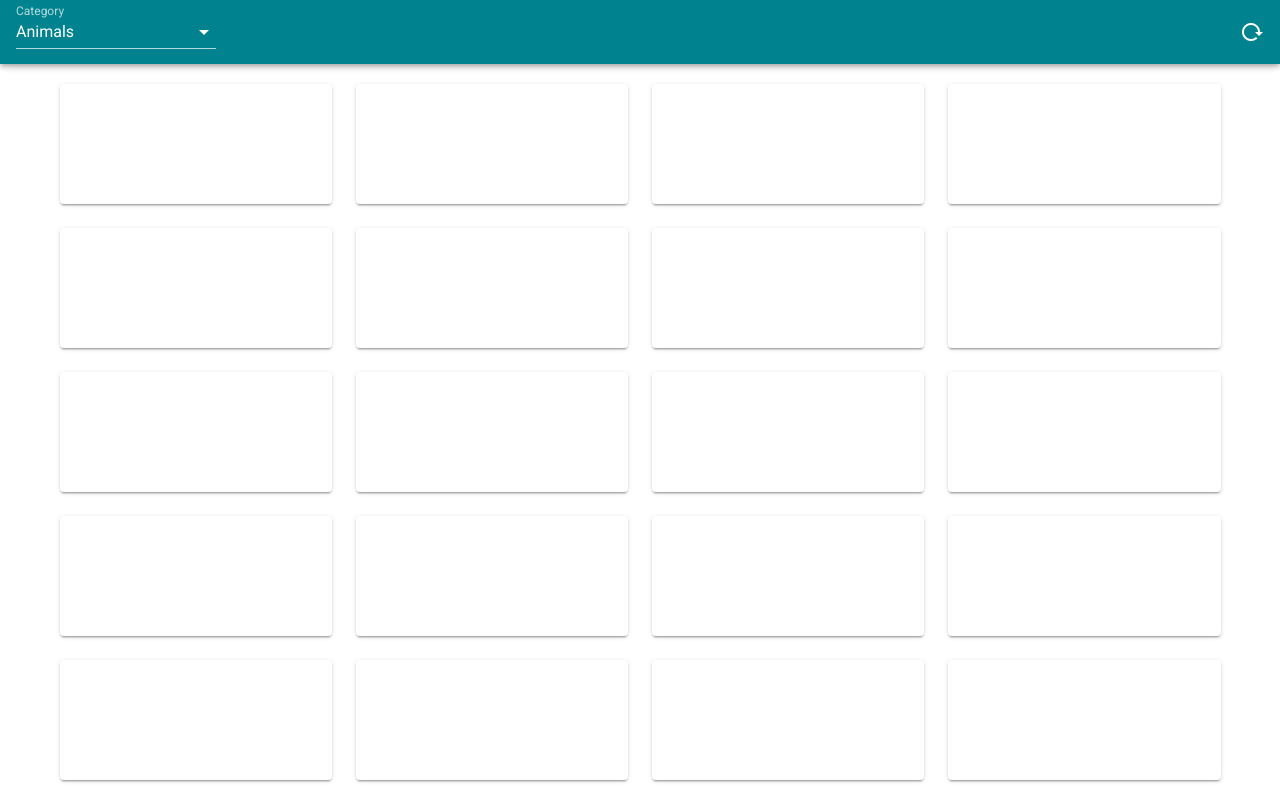
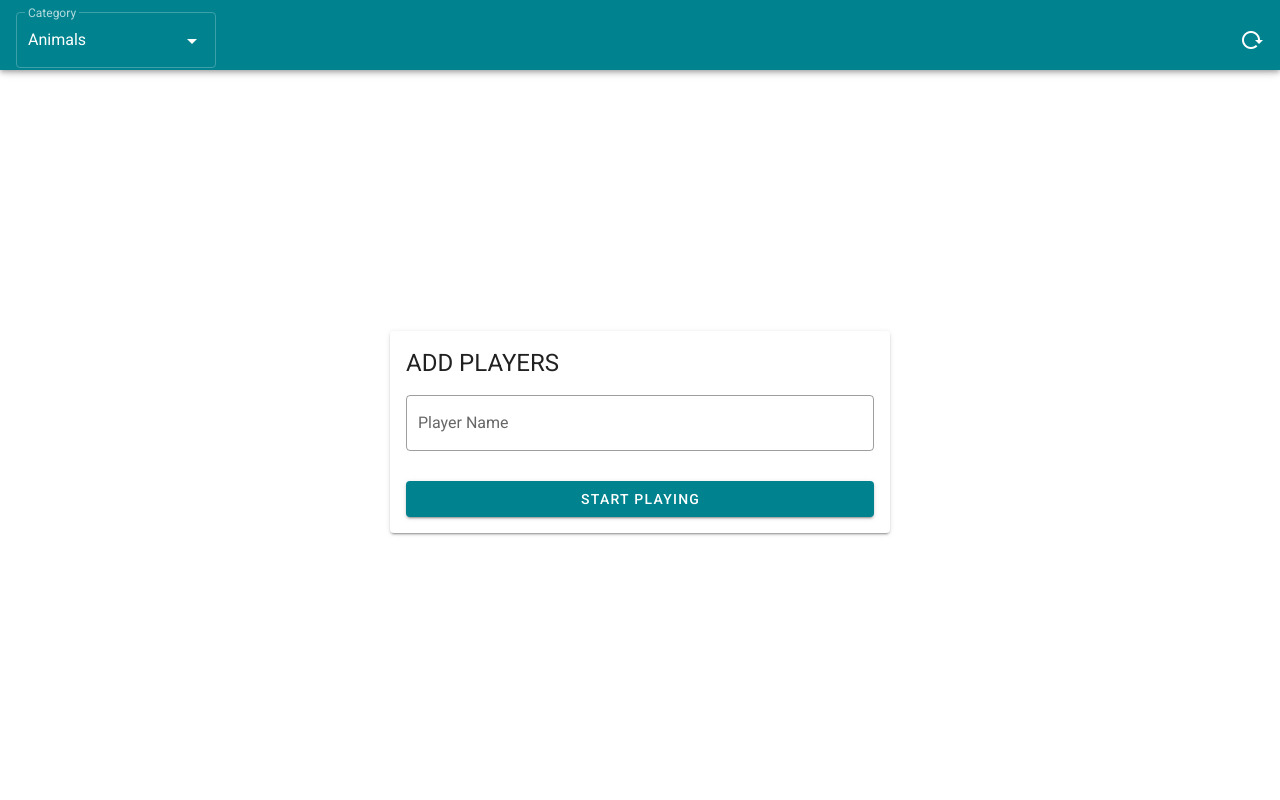
Before and after one commit to maitrux/memory-game, a Vue app: page / in a window 1280 px wide. Built offline with nearby package versions, Linux system fonts and the light colour scheme.

Commit message:
started implementing playerStore

```diff
--- a/src/App.vue
+++ b/src/App.vue
@@ -1,11 +1,14 @@
 <script>
 import CardStore from "@/store/CardStore.ts";
+import PlayerStore from "@/store/PlayerStore.ts";
+import AddPlayers from "./components/AddPlayers";
 import GameContainer from "./components/GameContainer";
 import RetryDialog from "./components/RetryDialog";
 
 export default {
   name: "App",
   components: {
+    AddPlayers,
     GameContainer,
     RetryDialog,
   },
@@ -14,6 +17,7 @@ export default {
       categories: ["Animals", "Food", "Sports"],
       selectedCategory: "Animals", // Default category
       wordPairs: CardStore.FoodEnDe,
+      players: PlayerStore.players,
     };
   },
   mounted() {
@@ -47,13 +51,14 @@ export default {
 
 <template>
   <v-app>
-    <v-app-bar app color="#00838F" dark>
+    <v-app-bar class="pt-2" app color="#00838F" dark style="height: 70px">
       <div style="width: 200px">
         <v-select
           :items="categories"
           v-model="selectedCategory"
           density="comfortable"
           label="Category"
+          outlined
           hide-details
           @change="updateWordPairs"
         ></v-select>
@@ -63,11 +68,17 @@ export default {
     </v-app-bar>
 
     <v-main class="d-flex justify-center align-center">
-      <GameContainer
-        :wordPairs="wordPairs"
-        :key="selectedCategory"
-        @retry="reloadGame"
-      />
+      <template v-if="players.length === 0">
+        <AddPlayers />
+      </template>
+
+      <template v-else>
+        <GameContainer
+          :wordPairs="wordPairs"
+          :key="selectedCategory"
+          @retry="reloadGame"
+        />
+      </template>
     </v-main>
   </v-app>
 </template>
--- /dev/null
+++ b/src/components/AddPlayers.vue
@@ -0,0 +1,57 @@
+<script>
+import PlayerStore from "@/store/PlayerStore.ts";
+
+export default {
+  name: "AddPlayers",
+  data: () => ({
+    playerName: "",
+    rules: [
+      (value) => {
+        if (value) return true;
+
+        return "You must enter a player name.";
+      },
+    ],
+  }),
+  methods: {
+    addPlayer() {
+      if (this.$refs.form.validate()) {
+        const player = {
+          name: this.playerName,
+          score: 0, // You can set the initial score to 0 or any other value.
+        };
+        PlayerStore.players.push(player);
+
+        // Clear the input field after adding the player
+        this.playerName = "";
+
+        // Optionally, you can navigate to another route or perform other actions.
+
+        console.log(PlayerStore.players);
+      }
+    },
+  },
+};
+</script>
+
+<template>
+  <v-container class="d-flex align-center justify-center">
+    <v-card style="width: 500px">
+      <v-card-title class="headline">ADD PLAYERS</v-card-title>
+      <v-card-text>
+        <v-form ref="form" fast-fail @submit.prevent>
+          <v-text-field
+            v-model="playerName"
+            label="Player Name"
+            outlined
+            :rules="rules"
+          ></v-text-field>
+
+          <v-btn color="#00838F" @click="addPlayer" block dark>
+            Start playing
+          </v-btn>
+        </v-form>
+      </v-card-text>
+    </v-card>
+  </v-container>
+</template>
--- a/src/components/GameContainer.vue
+++ b/src/components/GameContainer.vue
@@ -32,8 +32,8 @@ export default {
         pair.translation,
       ]);
 
-      return this.shuffleArray(words);
-      // return words;
+      // return this.shuffleArray(words);
+      return words;
     },
 
     shuffleArray(array) {
--- a/src/store/PlayerStore.ts
+++ b/src/store/PlayerStore.ts
@@ -1,3 +1,3 @@
 export default {
-  players: [{ name: "", score: 0 }],
+  players: [],
 };
```
